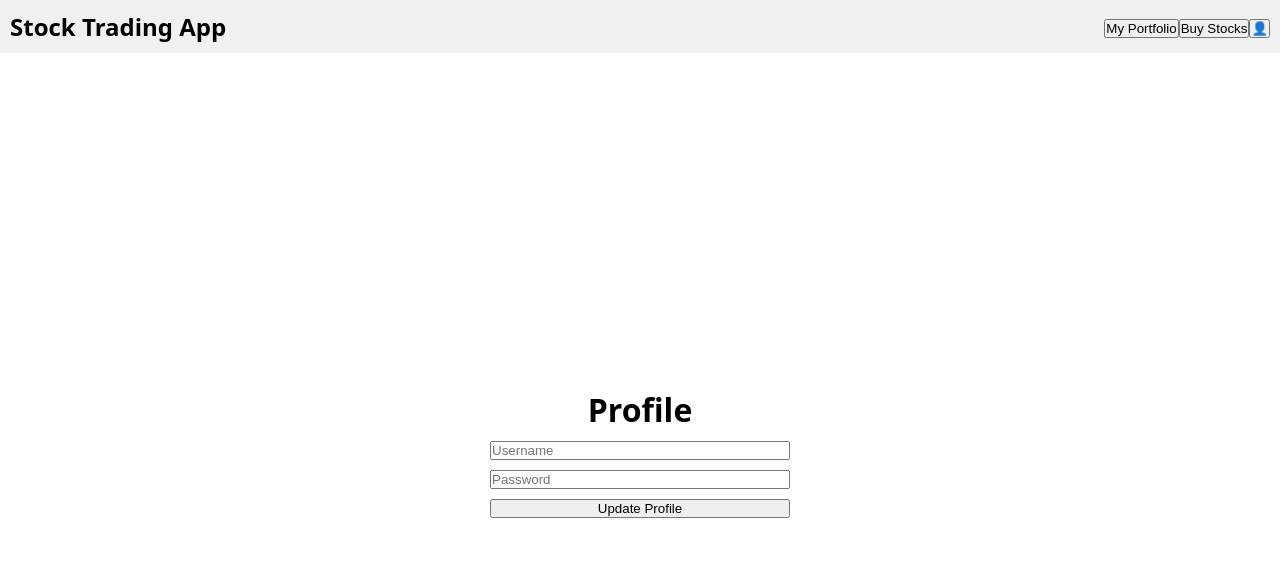
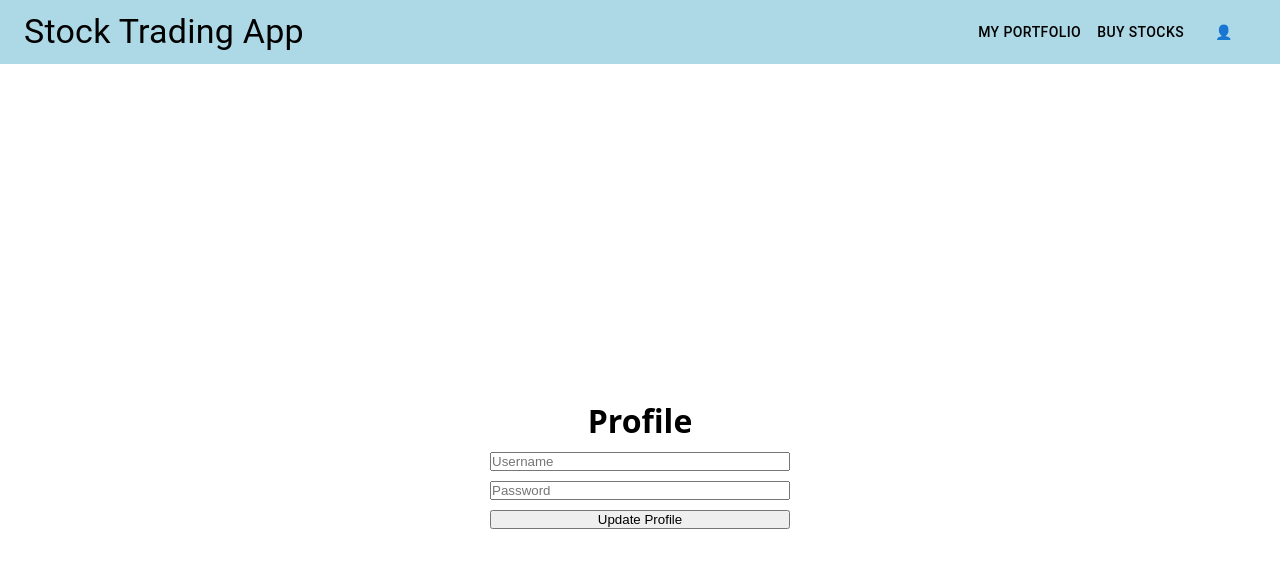
Before and after one commit to dychang124/stock-app, a React (Vite) app in the folder frontend/: page /profile in a window 1280 px wide. Shown: the top 568 px of the page. Built offline with nearby package versions, Linux system fonts and the light colour scheme; sample sign-in values are in the browser's storage.

Commit message:
MUI update on Navbar

```diff
--- a/frontend/src/components/Navbar.tsx
+++ b/frontend/src/components/Navbar.tsx
@@ -1,31 +1,39 @@
 import { useState } from 'react';
 import { useLocation, useNavigate } from 'react-router-dom';
+import { AppBar, Toolbar, Button, Typography, Box, MenuItem, Menu } from '@mui/material';
 
 export default function Navbar() {
     const location = useLocation();
     const navigate = useNavigate();
-    const [showDropdown, setShowDropdown] = useState(false);
+    const [anchorEl, setAnchorEl] = useState<null | HTMLElement>(null);
+    const open = Boolean(anchorEl);
 
     const notSignedIn = location.pathname === '/login' || location.pathname === '/register'
 
     return (
-        <nav style={{ display: 'flex', justifyContent: 'space-between', alignItems: 'center', padding: '10px', backgroundColor: '#f0f0f0' }}>
-            <h1 style={{ margin: 0 }}>Stock Trading App</h1>
-            {!notSignedIn && (
-                <div>
-                    <button onClick={() => navigate('/')}>My Portfolio</button>
-                    <button onClick={() => navigate('/stocks')}>Buy Stocks</button>
-                    <button onClick={() => setShowDropdown(!showDropdown)}>👤</button>
-                    {showDropdown && (
-                        <div style={{ position: 'absolute', top: '50px', right: '10px', backgroundColor: '#fff', border: '1px solid #ccc', borderRadius: '4px', overflow: 'hidden' }}>
-                            <ul style={{ listStyle: 'none', margin: 0, padding: 0 }}>
-                                <li style={{ padding: '10px 20px', cursor: 'pointer' }} onClick={() => { navigate('/profile'); setShowDropdown(false); }}>Edit Profile</li>
-                                <li style={{ padding: '10px 20px', cursor: 'pointer' }} onClick={() => { localStorage.removeItem('token'); navigate('/login'); setShowDropdown(false); }}>Logout</li>
-                            </ul>
-                        </div>
-                    )}
-                </div>
-            )}
-        </nav>
+        <AppBar position="static" elevation={0} sx={{ backgroundColor: 'lightblue', color: 'black' }}>
+            <Toolbar sx={{ display: 'flex', justifyContent: 'space-between', width: '100%' }}>
+                <Typography variant="h4" component="div" sx={{ flexGrow: 1 }}>
+                    Stock Trading App
+                </Typography>
+                {!notSignedIn && (
+                    <Box>
+                        <Button color="inherit" onClick={() => navigate('/')}>
+                            My Portfolio
+                        </Button>
+                        <Button color="inherit" onClick={() => navigate('/stocks')}>
+                            Buy Stocks
+                        </Button>
+                        <Button color="inherit" onClick={(e) => setAnchorEl(e.currentTarget)}>
+                            👤
+                        </Button>
+                            <Menu anchorEl={anchorEl} open={open} onClose={() => setAnchorEl(null)}>
+                                <MenuItem onClick={() => { navigate('/profile'); setAnchorEl(null); }}>Edit Profile</MenuItem>
+                                <MenuItem onClick={() => { localStorage.removeItem('token'); navigate('/login'); setAnchorEl(null); }}>Logout</MenuItem>
+                            </Menu>
+                    </Box>
+                )}
+            </Toolbar>
+        </AppBar>
     );
 }
```
